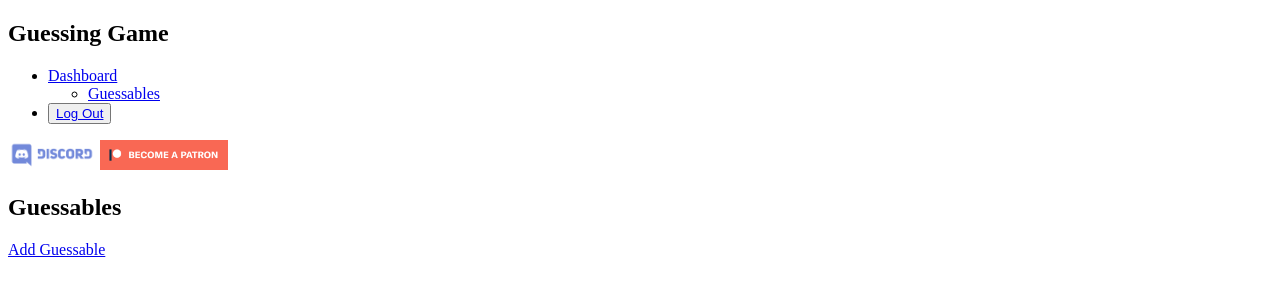
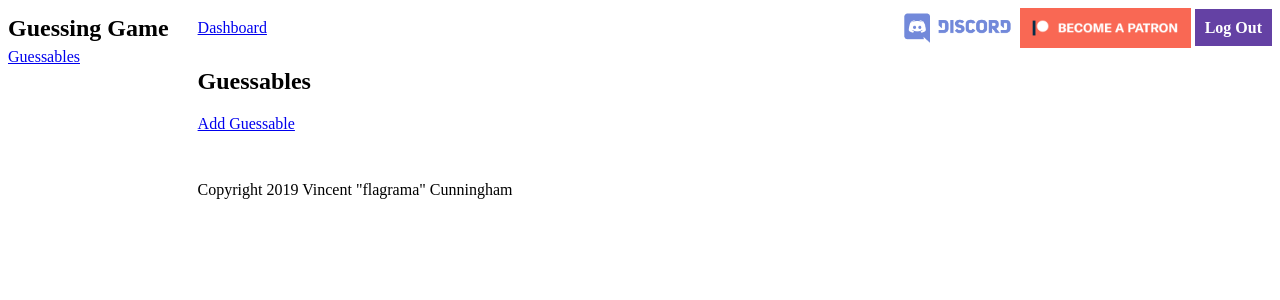
Before and after one commit to flagrama/guessing-game, a Flask app: page /guessables/ in a window 1280 px wide. Shown: the top 300 px of the page. Run offline with Flask 2, Linux system fonts and the light colour scheme; the visitor is signed in with stand-in values (Sample User, id 1); data comes from the database, SQL or seed files in the repository; data that the repository does not hold is empty.

Commit message:
Layout using CSS Grid

```diff
--- /dev/null
+++ b/web/static/css/style.css
@@ -0,0 +1,126 @@
+.grid
+{
+    display: grid;
+    grid-template-columns: 15% 50% 35%;
+    grid-template-rows: 40px auto 40px;
+}
+
+.form-grid
+{
+    display: grid;
+    grid-template-columns: repeat(2, 1fr);
+}
+
+.form-grid input, .form-grid label
+{
+    margin: 5px 0;
+}
+
+.form-labels
+{
+    grid-column: 1;
+}
+
+.form-inputs
+{
+    grid-column: 2;
+}
+
+.form-submit
+{
+    grid-column: 2;
+}
+
+.twitch-button {
+    background-color: #6441A4;
+    border: none;
+    color: white;
+    padding: 10px;
+    text-align: center;
+    vertical-align: middle;
+    font-weight: 600;
+}
+
+.nav-button
+{
+    height: 40px;
+}
+
+.clean-link
+{
+    text-decoration: none;
+}
+
+.inline-block
+{
+    display: inline-block;
+    vertical-align: middle;
+}
+
+.float-right
+{
+    float: right;
+}
+
+nav
+{
+    grid-row: 1;
+}
+
+h1.site-name
+{
+    grid-column: 1;
+    align-self: center;
+    font-size: x-large;
+}
+
+h1.site-name a
+{
+    color: black;
+}
+
+nav.buttons
+{
+    grid-column: 3;
+    align-self: center;
+    justify-self: right;
+}
+
+nav.nav-links
+{
+    grid-column: 2;
+    align-self: center;
+}
+
+nav.sidebar-nav
+{
+    grid-column: 1;
+    grid-row: 2;
+}
+
+nav ul
+{
+    list-style-type: none;
+    margin: 0;
+    padding: 0;
+}
+
+nav ul li
+{
+    display: inline;
+}
+
+main
+{
+    grid-row: 2;
+    grid-column-start: 2;
+    grid-column-end: 4;
+}
+
+.footer
+{
+    grid-row: 3;
+    grid-column-start: 2;
+    grid-column-end: 4;
+    padding-top: 2em;
+}
--- a/web/templates/base.html
+++ b/web/templates/base.html
@@ -3,35 +3,37 @@
 <head>
     <meta charset="UTF-8">
     <title>{% block title %}{% endblock %} - Guessing Game</title>
+    <link rel="stylesheet" type="text/css" href="{{ url_for('static', filename='css/style.css') }}">
 </head>
 <body>
-<nav>
-    <h1>Guessing Game</h1>
+<div class="grid">
+    <h1 class="site-name"><a href="{{ url_for('main.index') }}" class="clean-link">Guessing Game</a></h1>
+    <nav class="buttons">
+        <a href="https://discord.gg/dZ3KSqC"><img src="{{ url_for('static', filename='img/discord.png') }}" class="inline-block nav-button" height="30px" alt="Discord" /></a>
+        <a href="https://patreon.com/flagrama"><img src="{{ url_for('static', filename='img/patreon.png') }}" class="inline-block nav-button" height="30px" alt="Discord" /></a>
+        {% if current_user.is_active %}
+            <a href="{{ url_for('authentication.logout') }}" class="twitch-button clean-link nav-button">Log Out</a>
+        {% else %}
+            <a href="{{ url_for('authentication.login') }}" class="twitch-button clean-link nav-button">Log In with Twitch</a>
+        {% endif %}
+    </nav>
+    <nav class="nav-links">
         <ul>
             {% if current_user.is_active %}
                 <li>
                     <a href="{{ url_for('main.dashboard') }}">Dashboard</a>
+                </li>
+            {% endif %}
+        </ul>
+    </nav>
+    <nav class="sidebar-nav">
+        {% if current_user.is_active %}
             <ul>
                 <li><a href="{{ url_for('guessable.index') }}">Guessables</a></li>
             </ul>
-            </li>
         {% endif %}
-        <li>
-            {% if current_user.is_active %}
-                <button id="logout">
-                    <a href="{{ url_for('authentication.logout') }}">Log Out</a>
-                </button>
-            {% else %}
-                <button id="login_with_twitch">
-                    <a href="{{ url_for('authentication.login') }}">Log In with Twitch</a>
-                </button>
-            {% endif %}
-        </li>
-    </ul>
-    <a href="https://discord.gg/dZ3KSqC"><img src="{{ url_for('static', filename='discord.png') }}" height="30px" alt="Discord" /></a>
-    <a href="https://patreon.com/flagrama"><img src="{{ url_for('static', filename='patreon.png') }}" height="30px" alt="Discord" /></a>
     </nav>
-<content>
+    <main>
         {% with messages = get_flashed_messages(with_categories=True) %}
           {% if messages %}
             <ul class="flashes">
@@ -42,6 +44,10 @@
           {% endif %}
         {% endwith %}
         {% block content %}{% endblock %}
-</content>
+    </main>
+    <section class="footer">
+        Copyright 2019 Vincent "flagrama" Cunningham
+    </section>
+</div>
 </body>
 </html>
--- a/web/templates/dashboard.html
+++ b/web/templates/dashboard.html
@@ -3,10 +3,8 @@
 {% block content %}
     <h2>Hello, {{ current_user.twitch_display_name }}</h2>
     {% set bot_status = current_user.get_bot_enabled() %}
-        <p>The bot is currently
-            <span id="bot_{{ 'enabled' if bot_status else 'disabled' }}">{{ 'Enabled' if bot_status else 'Disabled' }}</span>
-        </p>
-        <form action="{{ url_for('bot.change_status') }}" method="POST">
+        The bot is currently <span id="bot_{{ 'enabled' if bot_status else 'disabled' }}">{{ 'Enabled' if bot_status else 'Disabled' }}</span>
+        <form action="{{ url_for('bot.change_status') }}" method="post" class="inline-block">
             <input type="hidden" name="_csrf_token" value="{{ csrf_token() }}" />
             <input type="submit" value="{{ 'Disable' if bot_status else 'Enable' }}" />
         </form>
--- a/web/templates/guessable/index.html
+++ b/web/templates/guessable/index.html
@@ -7,11 +7,16 @@
     {% endif %}
     {% if guessables %}
         {% for guessable in guessables %}
-            {{ guessable.name }} <a href="{{ url_for('guessable.update', uuid=guessable.uuid) }}">Edit</a>
-            <form action="{{ url_for('guessable.delete', uuid=guessable.uuid) }}" method="post">
-                <input type="hidden" name="_csrf_token" value="{{ csrf_token() }}" />
-                <input type="submit" value="Delete" />
-            </form>
+            <fieldset>
+                {{ guessable.name }}
+                <div class="float-right">
+                    <a href="{{ url_for('guessable.update', uuid=guessable.uuid) }}">Edit</a>
+                    <form action="{{ url_for('guessable.delete', uuid=guessable.uuid) }}" method="post" class="inline-block">
+                        <input type="hidden" name="_csrf_token" value="{{ csrf_token() }}" />
+                        <input type="submit" value="Delete" />
+                    </form>
+                </div>
+            </fieldset>
         {% endfor %}
     {% endif %}
 {% endblock %}}
--- a/web/templates/home.html
+++ b/web/templates/home.html
@@ -1,6 +1,5 @@
 {% extends 'base.html' %}
 {% block title %}Welcome{% endblock %}
 {% block content %}
-    <h2>Guessing Game</h2>
     <p>A bot for your Twitch chat to play a guessing game.</p>
 {% endblock %}}
```
Also changed, not shown: web/templates/guessable/create.html (+7 -9 lines), web/templates/guessable/update.html (+7 -9 lines), web/static/img/discord.png (renamed from web/static/discord.png), web/static/img/patreon.png (renamed from web/static/patreon.png). Lines whose indentation alone changed are shown as unchanged.
